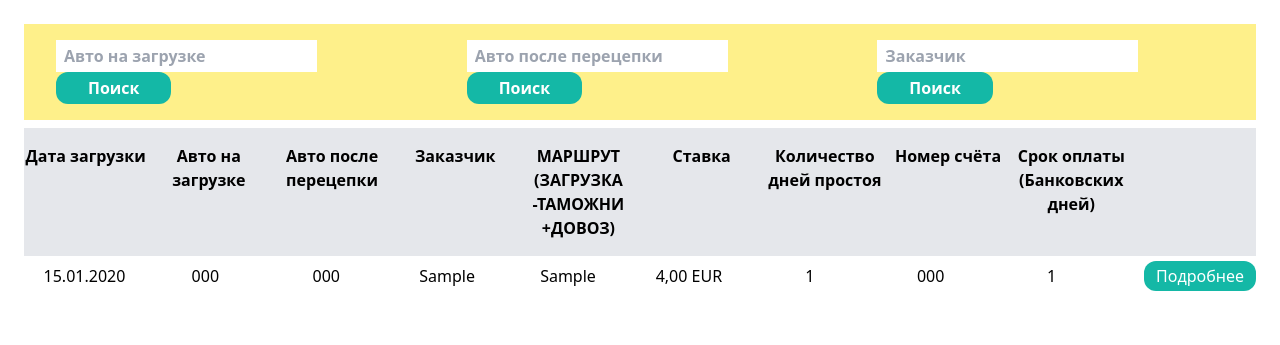
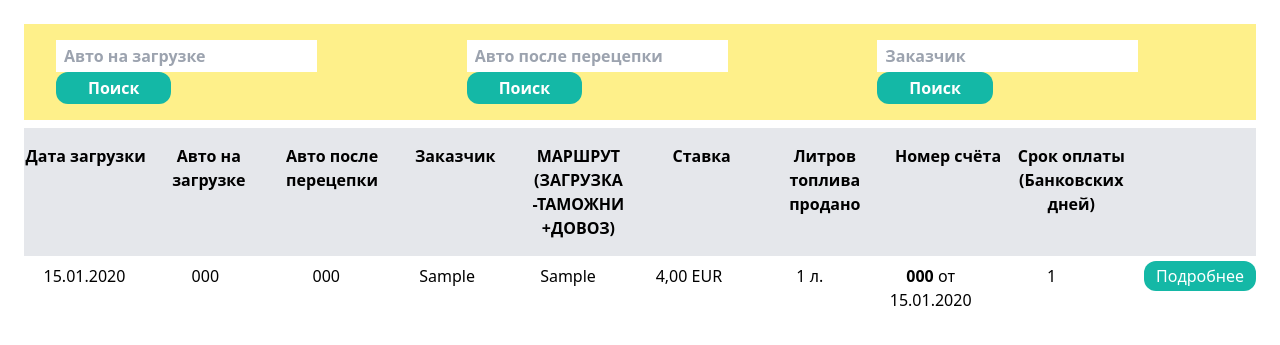
Before and after one commit to Aleksei911/LAVTrans-2001-Django-project-, a Django app: page /delivery/ in a window 1280 px wide. Shown: the part 140-485 px from the top of the page. Run offline with Django 4.2, Linux system fonts and the light colour scheme; a user stored in the database is signed in; tables that the repository leaves empty hold one stand-in row (values such as "Sample post"); some libraries are stand-ins or nearby versions.

Commit message:
update delivery template

```diff
--- a/lavtrans/delivery/templates/delivery/delivery.html
+++ b/lavtrans/delivery/templates/delivery/delivery.html
@@ -39,7 +39,7 @@
         <p class="py-4 text-center bg-gray-200 font-semibold w-full">Заказчик</p>
         <p class="py-4 text-center bg-gray-200 font-semibold w-full">МАРШРУТ (ЗАГРУЗКА -ТАМОЖНИ +ДОВОЗ)</p>
         <p class="py-4 text-center bg-gray-200 font-semibold w-full">Ставка</p>
-        <p class="py-4 text-center bg-gray-200 font-semibold w-full">Количество дней простоя</p>
+        <p class="py-4 text-center bg-gray-200 font-semibold w-full">Литров топлива продано</p>
         <p class="py-4 text-center bg-gray-200 font-semibold w-full">Номер счёта</p>
         <p class="py-4 text-center bg-gray-200 font-semibold w-full">Срок оплаты (Банковских дней)</p>
         <p class="py-4 text-center bg-gray-200 font-semibold w-full"></p>
@@ -52,8 +52,16 @@
         <p class="py-2 text-center w-full">{{ delivery.customer|default_if_none:"&nbsp;" }}</p>
         <p class="py-2 text-center w-full">{{ delivery.route|default_if_none:"&nbsp;" }}</p>
         <p class="py-2 text-center w-full">{{ delivery.rate|default_if_none:"&nbsp;" }} {{ delivery.rate_currency|default_if_none:"&nbsp;" }}</p>
-        <p class="py-2 text-center w-full">{{ delivery.prostoi|default_if_none:"&nbsp;" }}</p>
-        <p class="py-2 text-center w-full">{{ delivery.score_number|default_if_none:"&nbsp;" }}</p>
+        {% if delivery.liters %}
+        <p class="py-2 text-center w-full">{{ delivery.liters|default_if_none:"&nbsp;" }} л.</p>
+        {% else %}
+        <p class="py-2 text-center w-full"></p>
+        {% endif %}
+        {% if delivery.score_number and delivery.date_of_delivery %}
+        <p class="py-2 text-center w-full"><b>{{ delivery.score_number|default_if_none:"&nbsp;" }}</b> от {{ delivery.date_of_delivery | date:'d.m.Y' }}</p>
+        {% else %}
+        <p class="py-2 text-center w-full"></p>
+        {% endif %}
         <p class="py-2 text-center w-full">{{ delivery.payment_term|default_if_none:"&nbsp;" }}</p>
         <p class="py-2 w-full">
             <a class="ml-8 py-1 px-3 bg-teal-500 text-white rounded-xl" href="{% url 'delivery_info' delivery.id %}">Подробнее</a>
```
